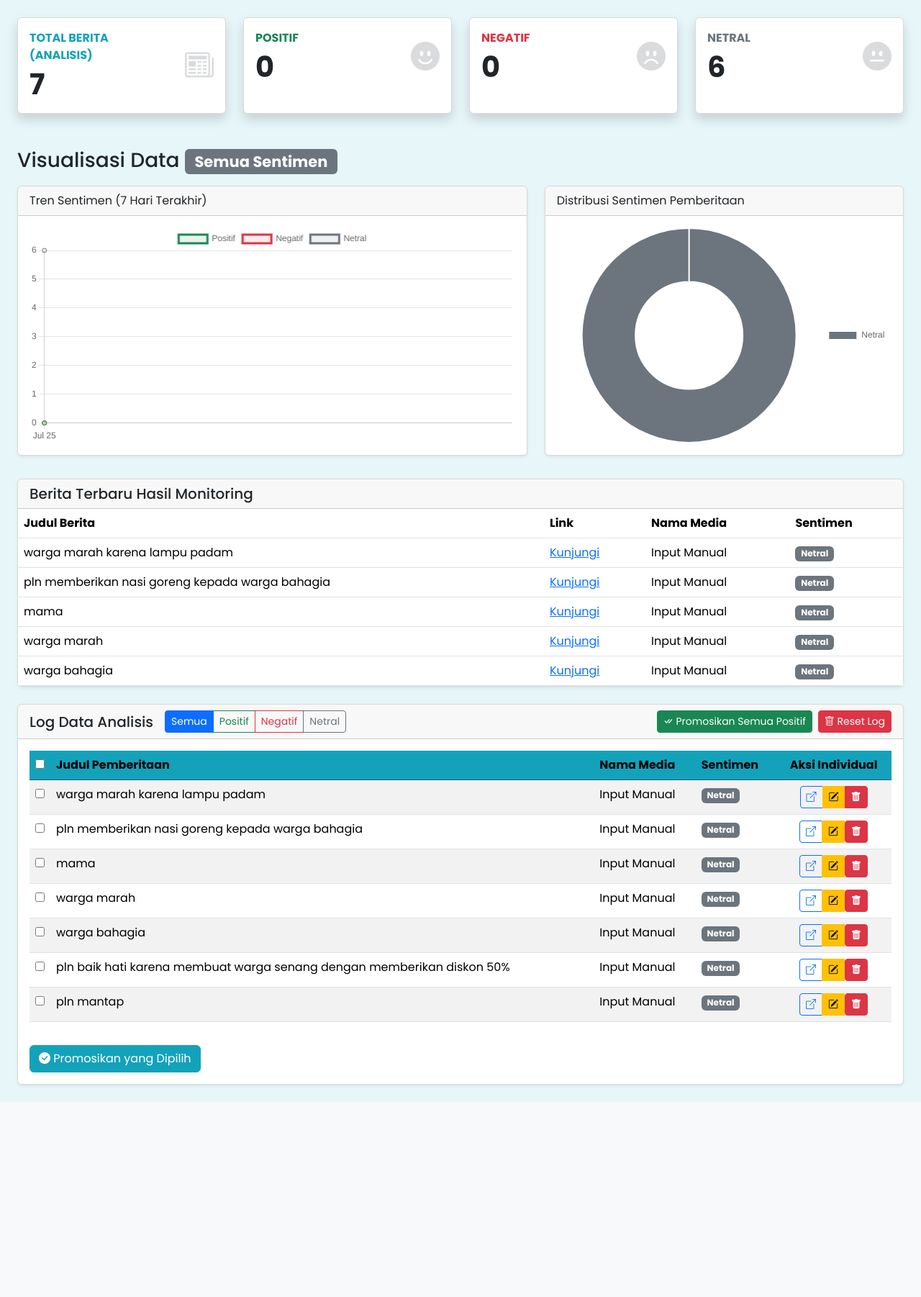
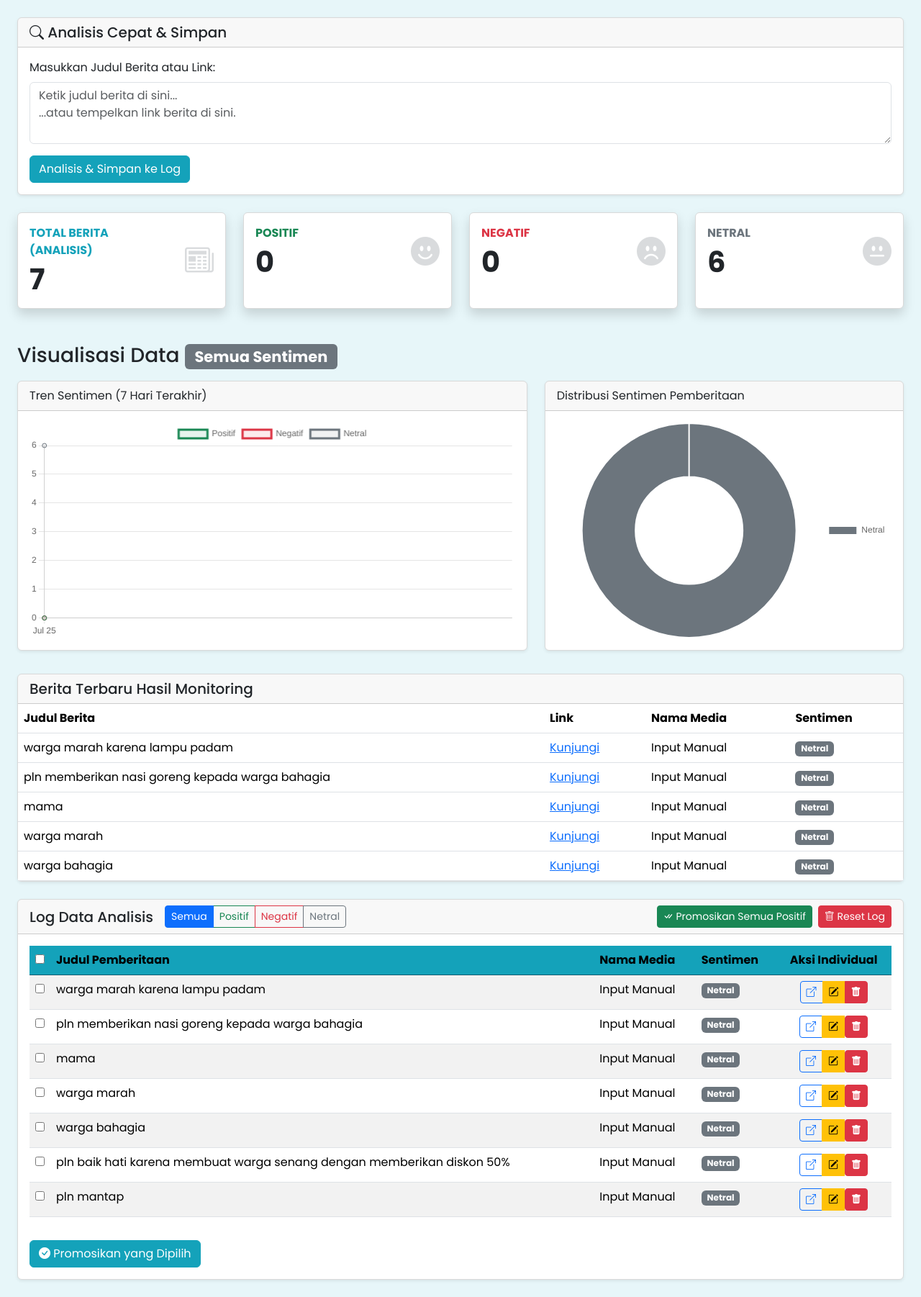
Before and after one commit to bachrirandy/Automation-Scrapper-With-Sentiment-Analysis, a Flask app: page /analisis in a window 1280 px wide. Shown: the part 57-1859 px from the top of the page at 72% size. Before the commit the page ends 1588 px from the top, so only its background shows below. Run offline with Flask 3, Linux system fonts and the light colour scheme; data comes from the database, SQL or seed files in the repository; both versions use the stored data as it was after the commit.

Commit message:
fitur tambah berita tes di dashboard analisis

```diff
--- a/app.py
+++ b/app.py
@@ -88,6 +88,49 @@
         latest_news=database.get_latest_analisis_data(5)
     )
 
+@app.route('/analisis/cek_manual', methods=['POST'])
+def cek_sentimen_manual():
+    user_input = request.form.get('user_input')
+    if not user_input:
+        flash('Input tidak boleh kosong.', 'warning')
+        return redirect(url_for('analisis'))
+
+    news_data = {}
+    judul_untuk_dianalisis = ""
+
+    if user_input.strip().startswith(('http://', 'https://')):
+        link = user_input.strip()
+        if database.is_analisis_url_exist(link) or database.is_pemberitaan_url_exist(link):
+            flash('Berita dari link ini sudah ada di dalam database.', 'warning')
+            return redirect(url_for('analisis'))
+
+        scraped_data = scraper.scrape_news_data(link)
+        if scraped_data:
+            news_data = scraped_data
+            judul_untuk_dianalisis = news_data.get('judul_pemberitaan')
+        else:
+            flash('Gagal mengambil data dari link yang diberikan.', 'danger')
+            return redirect(url_for('analisis'))
+    else:
+        judul_untuk_dianalisis = user_input
+        news_data = {
+            "tanggal": datetime.now().day,
+            "bulan": datetime.now().month,
+            "tahun": datetime.now().year,
+            "judul_pemberitaan": judul_untuk_dianalisis,
+            "link_pemberitaan": f"manual_input_{datetime.now().timestamp()}",
+            "nama_media": "Input Manual",
+        }
+
+    hasil_sentimen = sentiment.analyze_title_sentiment(judul_untuk_dianalisis)
+    news_data['sentimen'] = hasil_sentimen
+
+    database.add_analisis_data(news_data)
+    flash(f"Judul berhasil dianalisis dan disimpan dengan sentimen: {hasil_sentimen}", "success")
+
+    return redirect(url_for('analisis'))
+
+
 @app.route('/analisis/edit/<int:analysis_id>', methods=['GET', 'POST'])
 def edit_analisis_route(analysis_id):
     item = database.get_analisis_data_by_id(analysis_id)
@@ -130,7 +173,6 @@
     flash(f"Berita '{item_to_promote['judul_pemberitaan']}' berhasil dipromosikan.", 'success')
     return redirect(url_for('analisis'))
 
-# ▼▼▼ RUTE BARU DITAMBAHKAN DI SINI ▼▼▼
 @app.route('/analisis/promote_all_positive', methods=['POST'])
 def promote_all_positive_route():
     positive_items = database.get_all_positive_analisis_data()
@@ -169,7 +211,6 @@
                 skipped_count += 1
     flash(f'Berhasil mempromosikan {promoted_count} berita. {skipped_count} berita dilewati karena sudah ada.', 'success')
     return redirect(url_for('analisis'))
-# ▲▲▲ AKHIR DARI RUTE BARU ▲▲▲
 
 @app.route('/pemberitaan')
 def pemberitaan():
--- a/templates/analisis/analisis.html
+++ b/templates/analisis/analisis.html
@@ -4,6 +4,21 @@
 {% block title %}Dashboard Analisis{% endblock %}
 
 {% block content %}
+<div class="card shadow-sm mb-4">
+    <div class="card-header">
+        <h5 class="mb-0"><i class="bi bi-search"></i> Analisis Cepat & Simpan</h5>
+    </div>
+    <div class="card-body">
+        <form action="{{ url_for('cek_sentimen_manual') }}" method="POST">
+            <div class="mb-3">
+                <label for="user_input" class="form-label">Masukkan Judul Berita atau Link:</label>
+                <textarea class="form-control" id="user_input" name="user_input" rows="3" required placeholder="Ketik judul berita di sini...&#10;...atau tempelkan link berita di sini."></textarea>
+            </div>
+            <button type="submit" class="btn btn-primary">Analisis & Simpan ke Log</button>
+        </form>
+    </div>
+</div>
+
 <div class="row">
     <div class="col-xl-3 col-md-6 mb-4">
         <a href="{{ url_for('analisis') }}" class="text-decoration-none">
@@ -66,6 +81,7 @@
         </a>
     </div>
 </div>
+
 
 <h3 class="mt-4 mb-3">
     Visualisasi Data
```
Also changed, not shown: requirements.txt (+4 -8 lines), test_scraper.py (added, +28 -0 lines), utils/sentiment.py (+14 -11 lines), database.db.
